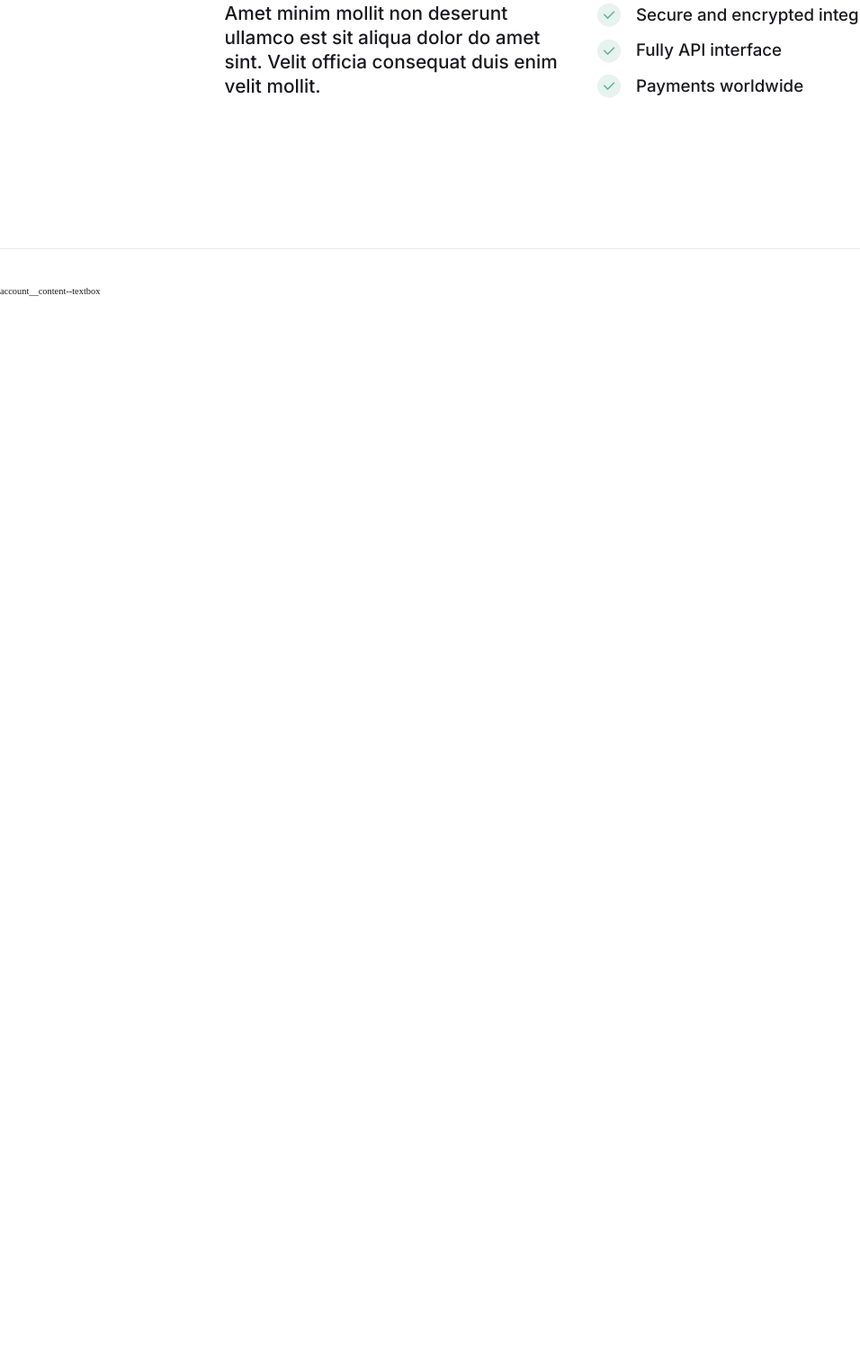
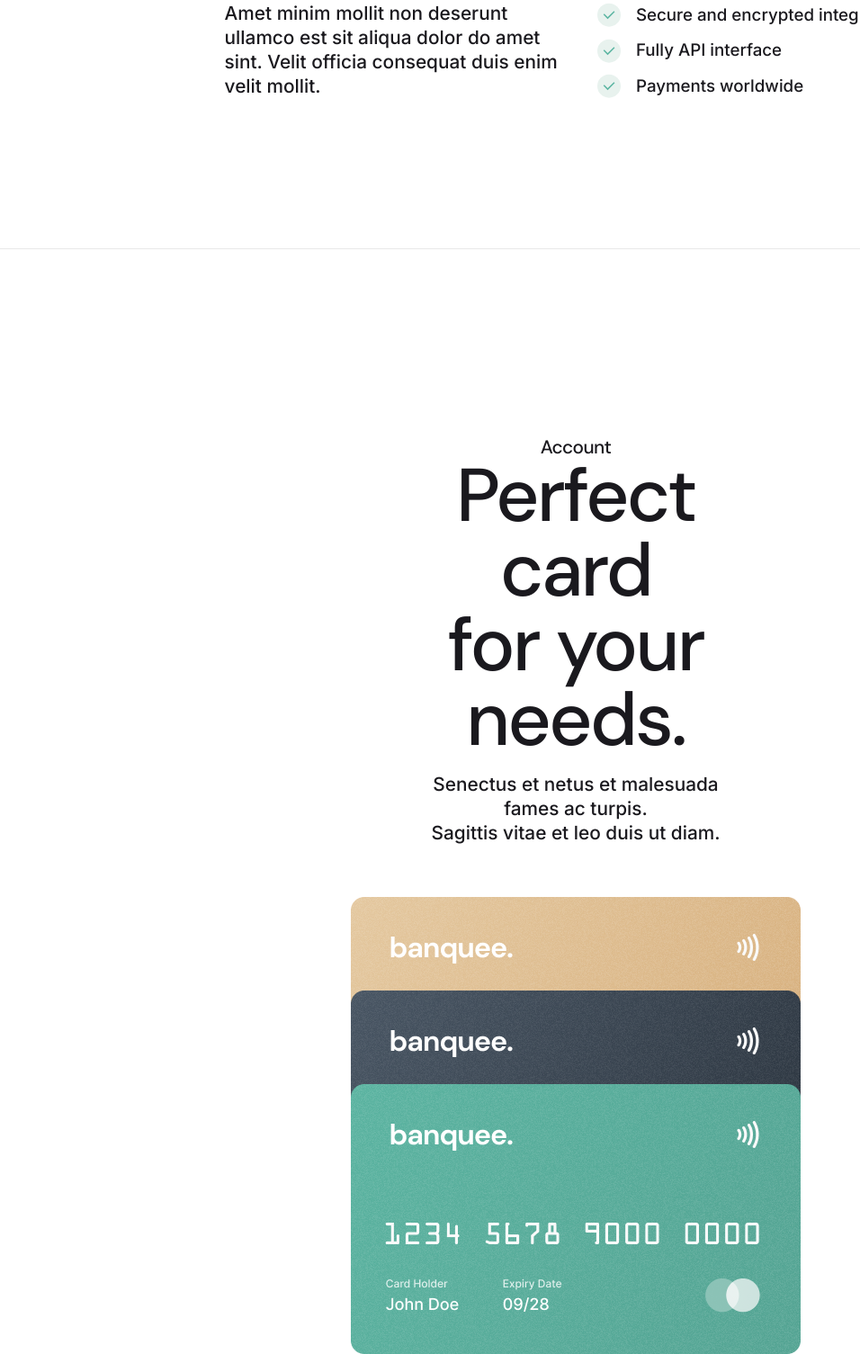
Before and after one commit to bos-code/Banquee, a plain HTML site: page index.html in a window 1280 px wide. Shown: the part 5342-6847 px from the top of the page at 90% size, without its empty margins (0-956 px from the left). Before the commit the page ends 5671 px from the top, so only its background shows below. Drawn offline with Linux system fonts and the light colour scheme.

Commit message:
add account section

```diff
--- a/index.html
+++ b/index.html
@@ -820,7 +820,8 @@
           <span class="section__intro">Tools</span>
           <h2 class="heading-tertiary">Seemless <br> integration</h2>
           <p class="description">
-          Amet minim mollit non deserunt ullamco est sit aliqua dolor do amet sint. Velit officia consequat duis enim velit mollit.
+            Amet minim mollit non deserunt ullamco est sit aliqua dolor do amet sint. Velit officia consequat duis enim
+            velit mollit.
           </p>
         </div>
         <ul class="tool">
@@ -861,7 +862,21 @@
     </section>
     <section class="account">
       <div class="account__content">
-        account__content--textbox
+        <div class="account__content--textbox">
+          <span class="section__intro">Account</span>
+          <h2 class="heading-secondary">Perfect card <br>for your needs.</h2>
+          <p class="description">
+            Senectus et netus et malesuada fames ac turpis. <br> Sagittis vitae et leo duis ut diam.
+          </p>
+
+        </div>
+        <figure class="cards">
+          <div class="bind--cards">
+            <img  class="img-1" src="./assests/img/card-green.png" alt="a green card">
+            <img class="img-2" src="./assests/img/card-black.png" alt="a green card">
+            <img class="img-3" src="./assests/img/card-gold.png" alt="a  gold card">
+          </div>
+        </figure>
       </div>
     </section>
   </main>
--- a/sass/pages/_home.scss
+++ b/sass/pages/_home.scss
@@ -309,3 +309,45 @@
     }
   }
 }
+
+.account{
+  padding: 16rem 44rem 0;
+  &__content{
+ display: grid;grid-template-columns: 1fr;
+    &--textbox{
+      @include flex;
+    flex-direction: column;
+    text-align: center;
+    margin-bottom: 40rem;
+    p{
+margin-top: 1.6rem;
+position: relative;
+
+    }
+    }
+    .cards{
+      .bind--cards{
+        width: 100%;
+        @include flex;
+        flex-direction: column;
+
+        position: relative;
+
+
+        img {
+  position: absolute;
+
+      }
+      .img-2{
+       transform: translateY(-10rem);
+       z-index: -1;
+      }
+      .img-3{
+       transform: translateY(-20rem);
+       z-index: -2;
+      }
+
+    }
+  }
+}
+}
```
Also changed, not shown: css/main.css. Lines whose indentation alone changed are shown as unchanged.
